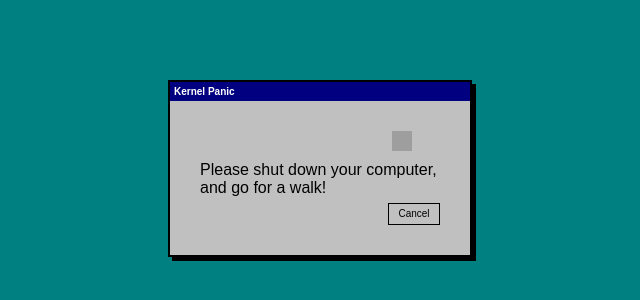
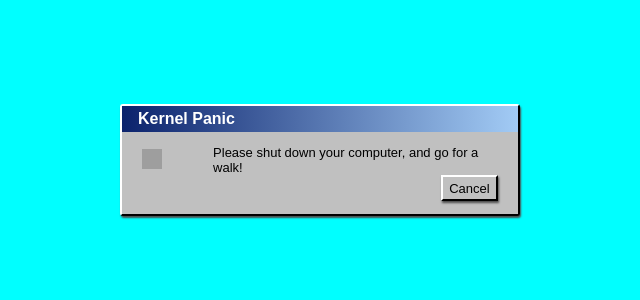
Before and after one commit to Julia-farasi/windows_nostalgia, a plain HTML site: page index.html in a window 1280 px wide. Shown: the part 240-540 px from the top of the page, without its empty margins (320-960 px from the left). Drawn offline with Linux system fonts and the light colour scheme; grey boxes are pictures that could not be loaded.

Commit message:
changes and improvments in index.html and style3.css

```diff
--- a/Untitled-2.css
+++ /dev/null
@@ -1,10 +0,0 @@
-*{
-    margin:0;
-
-}
-.window{
-    background-color: #c0c0c0;
-    width: 400px;
-    border-radius: 3px;
-
-}
--- a/index.html
+++ b/index.html
@@ -25,19 +25,19 @@
     <meta charset="UTF-8" />
     <meta http-equiv="X-UA-Compatible" content="IE=edge" />
     <meta name="viewport" content="width=device-width, initial-scale=1.0" />
-    <link rel="stylesheet" href="styles2.css" />
+    <link rel="stylesheet" href="styles3.css" />
     <title>Document</title>
+
   </head>
   <body>
     <div class="window">
-      <div class="title-bar">
-          <span>Kernel Panic</span>
-      </div>
+      <div class="leiste">Kernel Panic</div>
       <div class="content">
-        <div class="col-20"><img src="https://i.postimg.cc/wTQJ3hgb/error.png"
+        <div class="col-20">
+          <img src="https://i.postimg.cc/wTQJ3hgb/error.png"
            width="20" height="20" alt="" />
         </div>
-        <div class="80%">Please shut down your computer, and go for a walk!</div>
+        <div class="col-80">Please shut down your computer, and go for a walk!</div>
         <div class="button">
         <div>Cancel</div>
         </div>
--- a/styles.css
+++ /dev/null
@@ -1,92 +0,0 @@
-
-body {
-  margin: 0;
-  padding: 0;
-  font-family: Arial, sans-serif;
-}
-
-.navbar {
-  background-color: #333;
-}
-
-.nav-links {
-  list-style: none;
-  padding: 0;
-  margin: 0;
-}
-
-.nav-links a {
-  color: white;
-  text-decoration: none;
-}
-
-.nav-links li:hover {
-  background-color: salmon;
-  color: black;
-}
-.nav-links {
-  list-style: none;
-  padding: 0;
-  margin: 0;
-  display: flex;
-  align-items: center;
-  justify-content: center;
-  gap: 1rem;
-}
-/* body {
-    margin: 0;
-    padding: 0;
-    font-family: Arial, sans-serif;
-  }
-
-  .navbar {
-    background-color: #333;
-  }
-
-  .nav-links {
-    list-style: none;
-    padding: 0;
-    margin: 0;
-  }
-
-  .nav-links a {
-    color: white;
-    text-decoration: none;
-  }
-
-  .nav-links li:hover {
-    background-color: salmon;
-    color: black;
-  }
-  .nav-links {
-    list-style: none;
-    padding: 0;
-    margin: 0;
-    display: flex;
-    align-items: center;
-    justify-content: center;
-    gap: 1rem;
-  } */
-
-/* body{
-    background-color: rgb(130, 219, 219);
-
-}
-.window{
-    border-color: aliceblue;
-    color: grey;
-}
-.border{
-    list-style: none;
-    padding: 0;
-    margin: 0;
-    display: flex;
-    align-items: center;
-    justify-content: content;
-}
-
-#child{
-    border:1cm;
-    border-color: black;
-    background-origin: padding-box;
-} */
--- a/styles2.css
+++ /dev/null
@@ -1,144 +0,0 @@
-/*
-body {
-  margin: 0;
-  padding: 0;
-  font-family: Arial, sans-serif;
-}
-
-.navbar {
-  background-color: #333;
-}
-
-.nav-links {
-  list-style: none;
-  padding: 0;
-  margin: 0;
-}
-
-.nav-links a {
-  color: white;
-  text-decoration: none;
-}
-
-.nav-links li:hover {
-  background-color: salmon;
-  color: black;
-}
-.nav-links {
-  list-style: none;
-  padding: 0;
-  margin: 0;
-  display: flex;
-  align-items: center;
-  justify-content: center;
-  gap: 1rem;
-} */
-/* /* body {
-    margin: 0;
-    padding: 0;
-    font-family: Arial, sans-serif;
-  }
-
-  .navbar {
-    background-color: #333;
-  }
-
-  .nav-links {
-    list-style: none;
-    padding: 0;
-    margin: 0;
-  }
-
-  .nav-links a {
-    color: white;
-    text-decoration: none;
-  }
-
-  .nav-links li:hover {
-    background-color: salmon;
-    color: black;
-  }
-  .nav-links {
-    list-style: none;
-    padding: 0;
-    margin: 0;
-    display: flex;
-    align-items: center;
-    justify-content: center;
-    gap: 1rem;
-  } */
-
-/* body{
-    background-color: rgb(130, 219, 219);
-
-
-}
-.window{
-  border: 10px solid #ff0000;
-  border-style: inherit;
-
-}
-.border{
-  display: flex;
-  /* flex-wrap: wrap;
-  align-items: center;
-  justify-content: center;
-
-} */
-body {
-  display: flex;
-  justify-content: center;
-  align-items: center;
-  height: 100vh;
-  background-color: #008080;
-}
-.window {
-  width: 300px;
-  background: silver;
-  border: 2px solid black;
-  box-shadow: 4px 4px 0px black;
-  font-family: 'MS Sans Serif', sans-serif;
-}
-.title-bar {
-  display: flex;
-  justify-content: space-between;
-  align-items: center;
-  background: navy;
-  color: white;
-  padding: 4px;
-  font-weight: bold;
-  font-size: 10px;
-}
-.button {
-  display: flex;
-  justify-content: flex-end;
-  /* gap: 4px; */
-}
-.button div {
-  width: 50px;
-  height: 20px;
-  background: silver;
-  border: 1px solid black;
-  text-align: center;
-  line-height: 20px;
-  font-size: 10px;
-  cursor: pointer;
-
-
-}
-.col-20{
-  width: 20%;
-}
-.col-80{
-width: 80%;
-}
-.content {
-  padding: 30px;
-  display: flex;
-  gap: 6px;
-  margin: 0 auto;
-  max-width: 90%;
-  align-items: center;
-  justify-content: flex-end;
-  flex-wrap: wrap;
-}
--- /dev/null
+++ b/styles3.css
@@ -0,0 +1,62 @@
+*{
+    margin: 0;
+    padding: 0;
+    box-sizing: border-box;
+  }
+  body{
+    font-family: Arial, Helvetica, sans-serif;
+    display:flex;
+    justify-content: center;
+    align-items: center;
+    min-height: 100vh;
+    background-color: aqua;
+  }
+  .window{
+    background-color: #c0c0c0;
+    width: 400px;
+    border-radius: 3px;
+    border: 2px solid white;
+    border-bottom: 2px solid black;
+    border-right: 2px solid black;
+    box-shadow: 1px 2px 2px 0px rgb(77, 77,77)
+  }
+  .leiste{
+    background: linear-gradient(90deg,rgb(11,34,108)0%,
+    rgb(162, 203,245)100%);
+    padding: 0.25em 1em;
+    color:white;
+    font-weight: bold;
+  }
+  img{
+    filter:drop-shadow(5px,5px,5px rgb (66,66,66));
+  }
+  .col-20{
+    width:20%;
+  }
+  .col-80{
+     width:80%;
+  }
+  .content{
+    font-size: 13px;
+    padding: 1em 0;
+    margin: 0 auto;
+    max-width: 90%;
+
+    display: flex;
+    align-items: center;
+    flex-wrap:wrap;
+    justify-content: flex-end;
+  }
+   .button{
+    padding: 0.25em 0.5em;
+    background-color: #c0c0c0;
+    border: 2px solid white;
+    border-right: 2px solid black;
+    border-bottom: 2px solid black;
+    box-shadow: 1px 2px 2px 0px rgb(77,77,77);
+    cursor: pointer;
+    transition: all 0.2s ease-in-out;
+  }
+  .button:active{
+    box-shadow: inset 1px 2px 2px 0px rgb(77,77,77);
+  }
```
Also changed, not shown: flexbox-nav-übung.html (deleted, +0 -41 lines).
